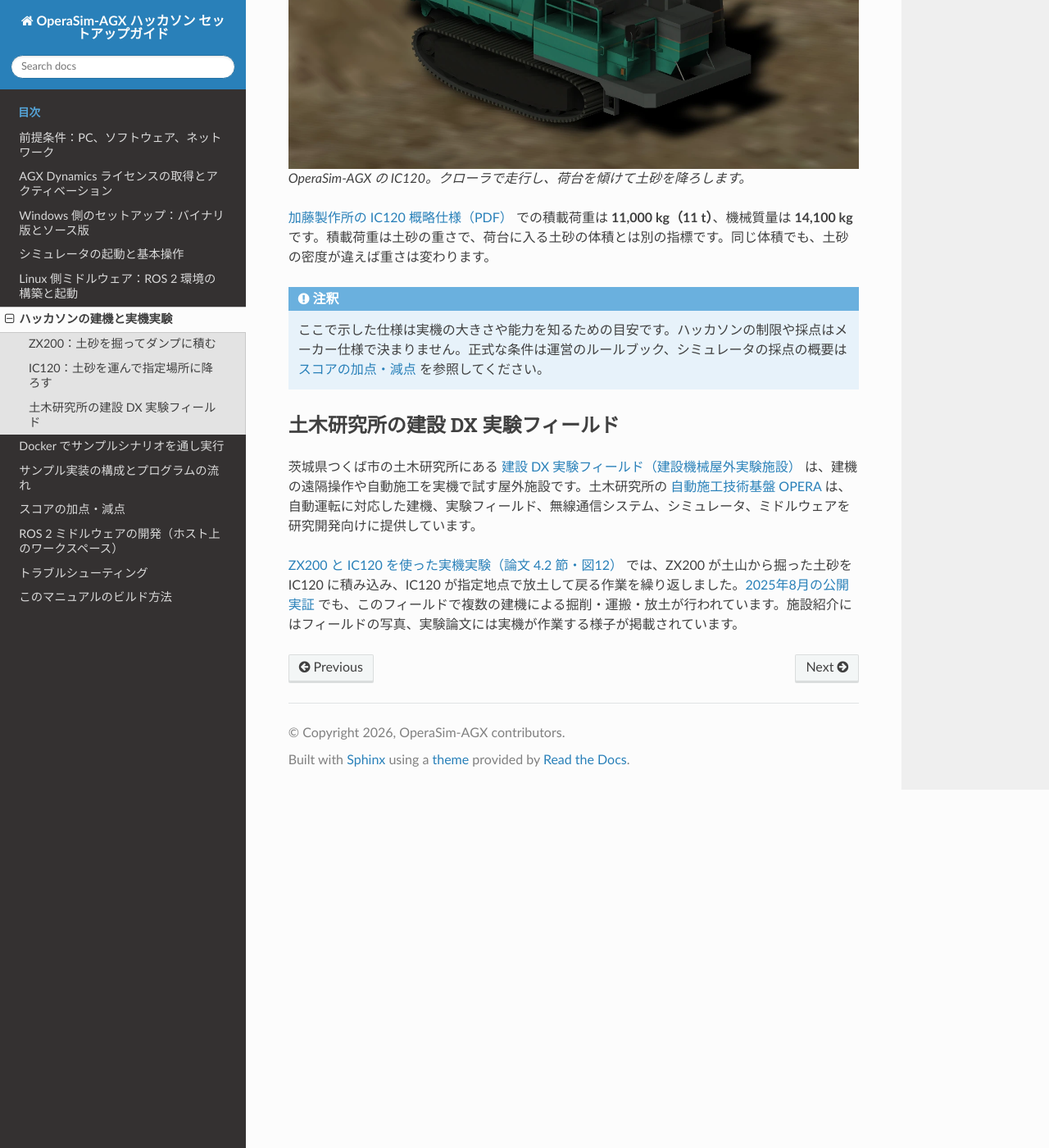
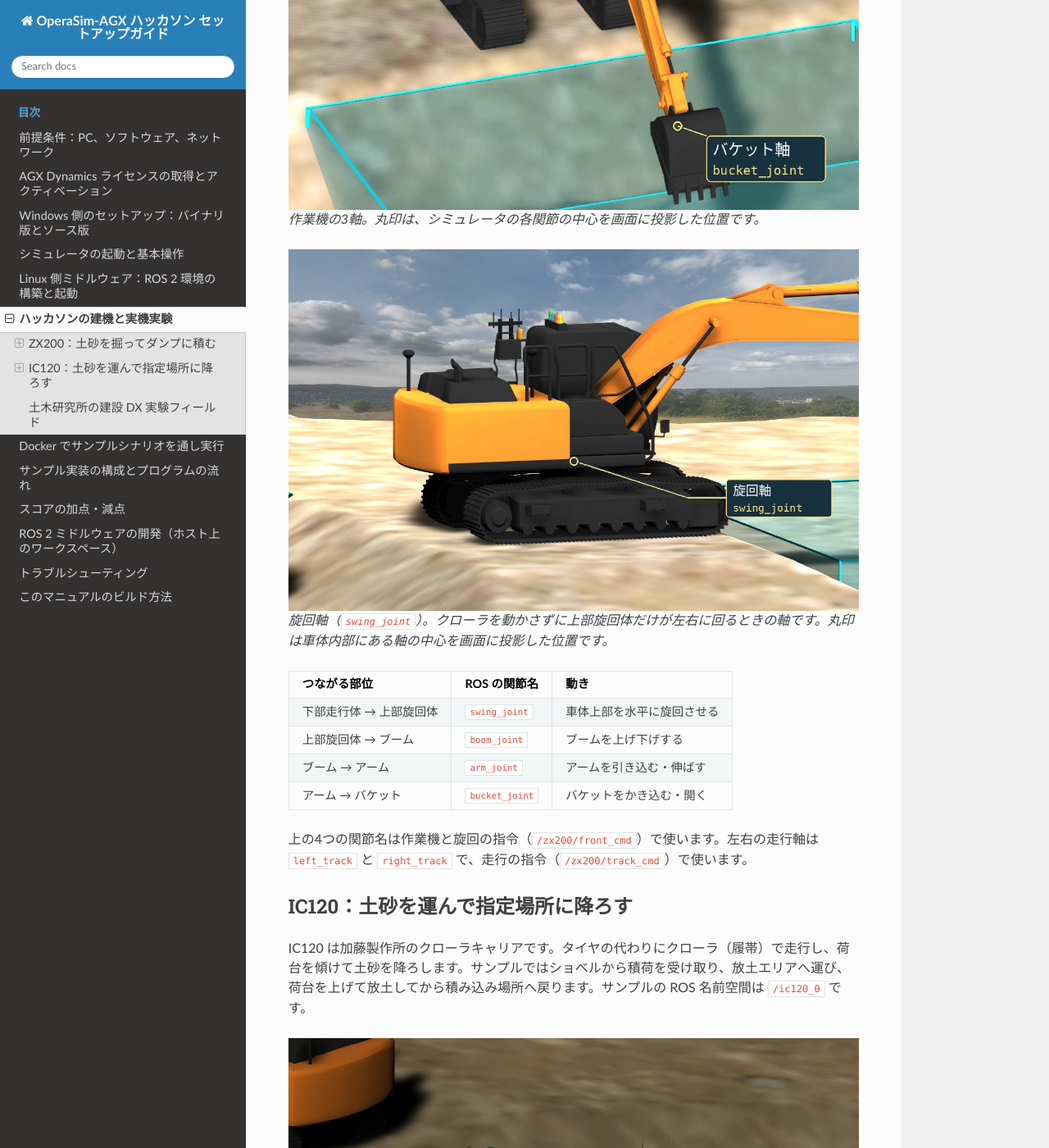
Before and after one commit to pwri-opera/OperaSim-AGX-hackathon-doc, a Sphinx documentation site: the page built from source/machines-and-field.rst, in a window 1280 px wide and 1400 px high, scrolled down 1456 px. Shown: the whole window at 82% size. Built offline with Sphinx 7.4.7 and the Read the Docs theme 3.1.0, drawn with Linux system fonts in a browser that asks for light colours; some of the changed text lies outside the part shown.

Commit message:
docs: show ZX200 and IC120 joint axes in Unity
Annotate the excavator front joints, swing axis and dump bed pivot
in separate views using joint centers projected from the simulator.

```diff
--- a/source/machines-and-field.rst
+++ b/source/machines-and-field.rst
@@ -16,6 +16,40 @@ ZX200 は日立建機の油圧ショベルです。ブームとアームでバ
 
 作業能力の目安として、日立建機の `標準機 ZX200-7 の製品仕様 <https://www.hitachicm.com/jp/ja/products/new/medium-excavators/product.zx200-7/>`_ では、運転質量は **20,500 kg**、バケット容量は **0.80 m³** です。実際に一回の掘削で取れる量は土質や掘り方によって変わります。ここで挙げた数値は市販の標準機の仕様例であり、土木研究所の実験機の型式や装備、シミュレータ内の設定値を示すものではありません。
 
+各部の名称と回転軸
+~~~~~~~~~~~~~~~~~~~~
+
+.. figure:: images/machines/zx200-joints.webp
+   :alt: キャビンと反対側の斜め上から見た ZX200 のブーム軸、アーム軸、バケット軸
+
+   作業機の3軸。丸印は、シミュレータの各関節の中心を画面に投影した位置です。
+
+.. figure:: images/machines/zx200-swing.webp
+   :alt: ZX200 の車体を側方から見た画面。上部旋回体と下部走行体の間に旋回軸の中心を表示
+
+   旋回軸（``swing_joint``）。クローラを動かさずに上部旋回体だけが左右に回るときの軸です。丸印は車体内部にある軸の中心を画面に投影した位置です。
+
+.. list-table::
+   :header-rows: 1
+
+   * - つながる部位
+     - ROS の関節名
+     - 動き
+   * - 下部走行体 → 上部旋回体
+     - ``swing_joint``
+     - 車体上部を水平に旋回させる
+   * - 上部旋回体 → ブーム
+     - ``boom_joint``
+     - ブームを上げ下げする
+   * - ブーム → アーム
+     - ``arm_joint``
+     - アームを引き込む・伸ばす
+   * - アーム → バケット
+     - ``bucket_joint``
+     - バケットをかき込む・開く
+
+上の4つの関節名は作業機と旋回の指令（``/zx200/front_cmd``）で使います。左右の走行軸は ``left_track`` と ``right_track`` で、走行の指令（``/zx200/track_cmd``）で使います。
+
 IC120：土砂を運んで指定場所に降ろす
 --------------------------------------
 
@@ -28,6 +62,14 @@ IC120 は加藤製作所のクローラキャリアです。タイヤの代わ
 
 `加藤製作所の IC120 概略仕様（PDF） <https://www.kato-works.co.jp/products/crawler_carrier/pdf_hicom/IC120.pdf>`_ での積載荷重は **11,000 kg（11 t）**、機械質量は **14,100 kg** です。積載荷重は土砂の重さで、荷台に入る土砂の体積とは別の指標です。同じ体積でも、土砂の密度が違えば重さは変わります。
 
+荷台のダンプ軸
+~~~~~~~~~~~~~~
+
+.. figure:: images/machines/ic120-dump-axis.webp
+   :alt: Unity の IC120 を側方から見た画面。荷台後部のダンプ軸を丸印で表示
+
+   ダンプ軸（``dump_joint``）。丸印は、荷台と車体をつなぐヒンジの中心を画面に投影した位置です。放土するときは、この軸を支点に荷台の前側が持ち上がります。
+
 .. note::
 
    ここで示した仕様は実機の大きさや能力を知るための目安です。ハッカソンの制限や採点はメーカー仕様で決まりません。正式な条件は運営のルールブック、シミュレータの採点の概要は :doc:`scoring` を参照してください。
```
Also changed, not shown: source/images/machines/ic120-dump-axis.webp (added), source/images/machines/zx200-joints.webp (added), source/images/machines/zx200-swing.webp (added).
